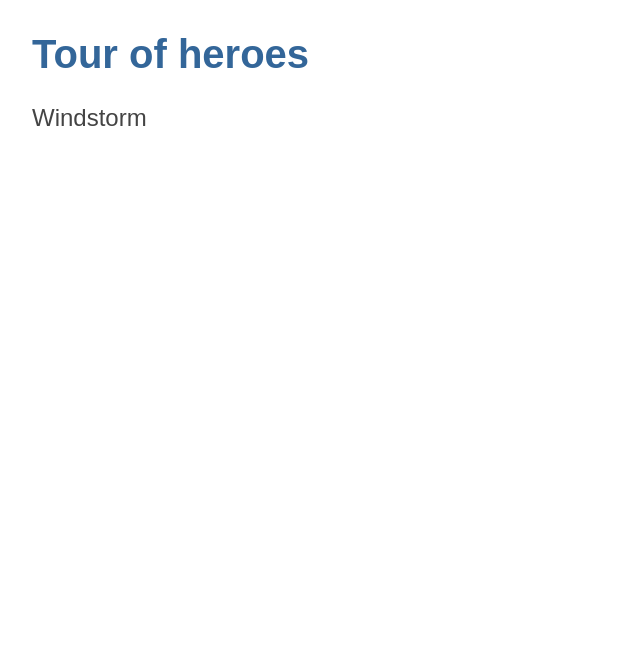
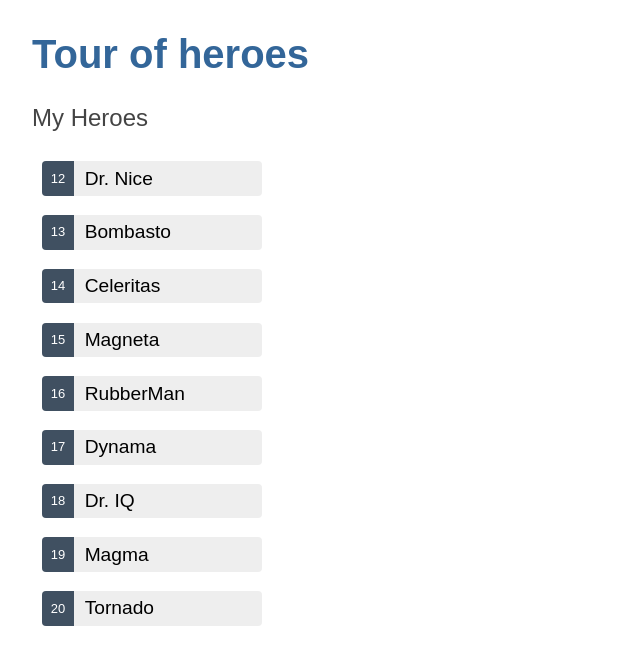
Before and after one commit to akhanalcs/tour-of-heroes, an Angular app: page / in a window 1280 px wide. Shown: the top 664 px of the page, without its empty margins (0-640 px from the left). Built offline with nearby package versions, Linux system fonts and the light colour scheme.

Commit message:
Completes the feature of displaying a list and showing details of selected item from the list

```diff
--- a/src/app/app.component.ts
+++ b/src/app/app.component.ts
@@ -1,7 +1,7 @@
 import { Component } from '@angular/core';
 import { CommonModule } from '@angular/common';
 import { RouterOutlet } from '@angular/router';
-import {HeroesComponent} from "./heroes/heroes.component";
+import { HeroesComponent } from "./heroes/heroes.component";
 
 @Component({
   selector: 'app-root',
--- /dev/null
+++ b/src/app/hero.ts
@@ -0,0 +1,4 @@
+export interface Hero {
+  id: number;
+  name: string;
+}
--- a/src/app/heroes/heroes.component.css
+++ b/src/app/heroes/heroes.component.css
@@ -0,0 +1,66 @@
+/* HeroesComponent's private CSS styles. */
+.heroes {
+  margin: 0 0 2em 0;
+  list-style-type: none;
+  padding: 0;
+  width: 15em;
+}
+
+.heroes li {
+  display: flex;
+}
+
+.heroes button {
+  flex: 1;
+  cursor: pointer;
+  position: relative;
+  left: 0;
+  background-color: #EEE;
+  margin: .5em;
+  padding: 0;
+  border-radius: 4px;
+  display: flex;
+  align-items: stretch;
+  height: 1.8em;
+}
+
+.heroes button:hover {
+  color: #2c3a41;
+  background-color: #e6e6e6;
+  left: .1em;
+}
+
+.heroes button:active {
+  background-color: #525252;
+  color: #fafafa;
+}
+
+.heroes button.selected {
+  background-color: black;
+  color: white;
+}
+
+.heroes button.selected:hover {
+  background-color: #505050;
+  color: white;
+}
+
+.heroes button.selected:active {
+  background-color: black;
+  color: white;
+}
+
+.heroes .badge {
+  display: inline-block;
+  font-size: small;
+  color: white;
+  padding: 0.8em 0.7em 0 0.7em;
+  background-color: #405061;
+  line-height: 1em;
+  margin-right: .8em;
+  border-radius: 4px 0 0 4px;
+}
+
+.heroes .name {
+  align-self: center;
+}
--- a/src/app/heroes/heroes.component.html
+++ b/src/app/heroes/heroes.component.html
@@ -1 +1,33 @@
-<h2>{{ hero }}</h2>
+<h2>My Heroes</h2>
+<ul class="heroes">
+  @for(hero of heroes; track hero.id){
+    <li>
+      <!-- Class binding can add and remove a CSS class conditionally: -->
+      <!-- [class.some-css-class]="some-condition" -->
+      <button type="button" [class.selected]="hero === selectedHero" (click)="onSelect(hero)">
+        <span class="badge">{{ hero.id }}</span>
+        <span class="name">{{ hero.name }}</span>
+      </button>
+    </li>
+  } @empty {
+    <span>Got nothing for you brah!</span>
+  }
+
+<!--  <li *ngFor="let hero of heroes">-->
+<!--    <button type="button" (click)="onSelect(hero)">-->
+<!--      <span class="badge">{{ hero.id }}</span>-->
+<!--      <span class="name">{{ hero.name }}</span>-->
+<!--    </button>-->
+<!--  </li>-->
+</ul>
+
+@if(selectedHero){
+  <div>
+    <h2>{{ selectedHero.name | uppercase }} Details</h2>
+    <div>id: {{ selectedHero.id }}</div>
+    <div>
+      <label for="hero-name">Hero name: </label>
+      <input id="hero-name" [(ngModel)]="selectedHero.name" placeholder="name">
+    </div>
+  </div>
+}
--- a/src/app/heroes/heroes.component.ts
+++ b/src/app/heroes/heroes.component.ts
@@ -1,12 +1,28 @@
 import { Component } from '@angular/core';
+import { Hero } from "../hero";
+import {
+  UpperCasePipe,
+  NgFor
+} from "@angular/common";
+import { FormsModule } from '@angular/forms'; // <-- NgModel lives here
+import { HEROES } from "../mock-heroes";
 
 @Component({
   selector: 'app-heroes',
   standalone: true,
-  imports: [],
+  imports: [
+    UpperCasePipe,
+    FormsModule,
+    NgFor
+  ],
   templateUrl: './heroes.component.html',
   styleUrl: './heroes.component.css'
 })
 export class HeroesComponent {
-  hero: string = 'Windstorm';
+  heroes = HEROES;
+  selectedHero?: Hero;
+
+  onSelect(hero: Hero): void {
+    this.selectedHero = hero;
+  }
 }
--- /dev/null
+++ b/src/app/mock-heroes.ts
@@ -0,0 +1,13 @@
+import { Hero } from "./hero";
+
+export const HEROES: Hero[] = [
+  { id: 12, name: 'Dr. Nice' },
+  { id: 13, name: 'Bombasto' },
+  { id: 14, name: 'Celeritas' },
+  { id: 15, name: 'Magneta' },
+  { id: 16, name: 'RubberMan' },
+  { id: 17, name: 'Dynama' },
+  { id: 18, name: 'Dr. IQ' },
+  { id: 19, name: 'Magma' },
+  { id: 20, name: 'Tornado' }
+];
```
